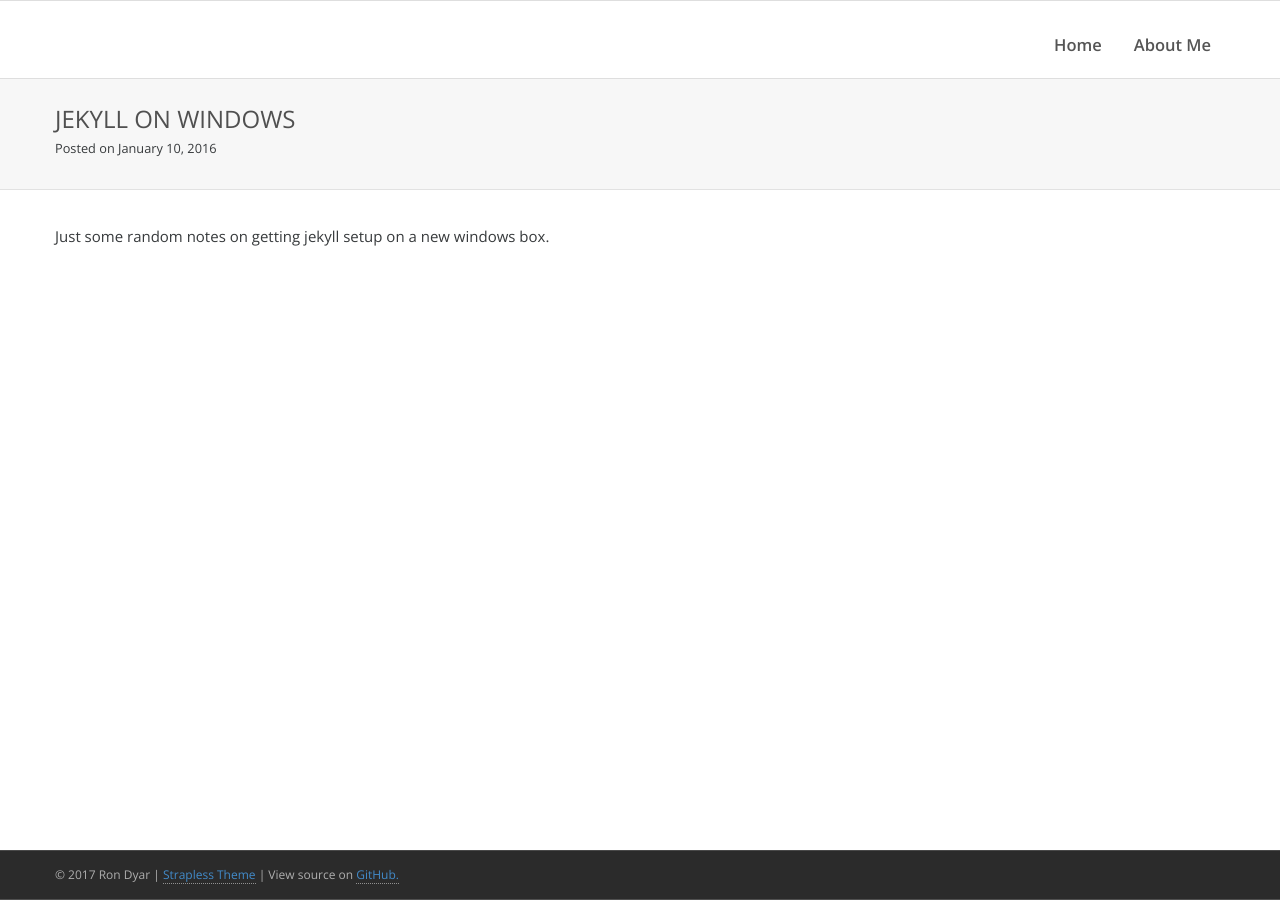
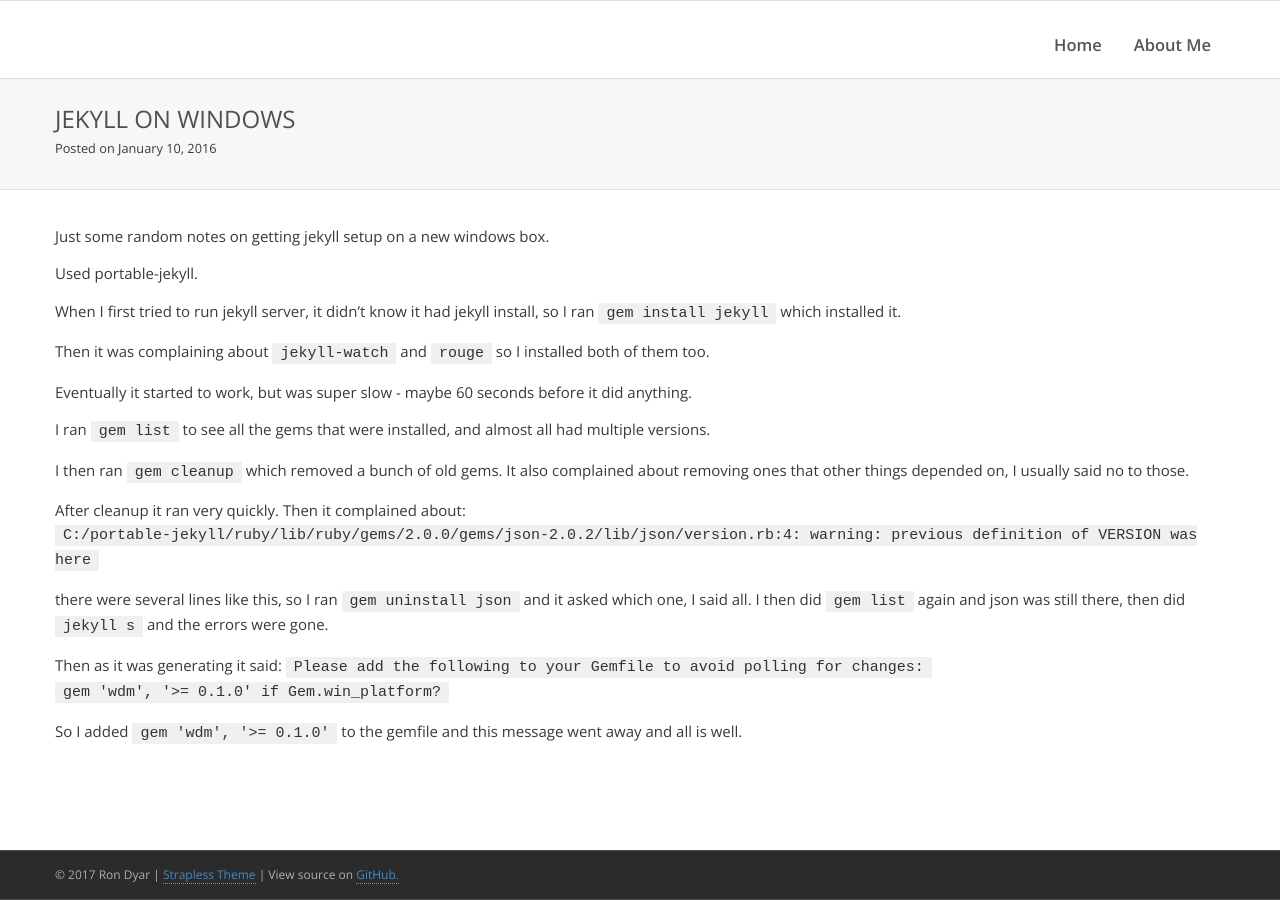
Before and after one commit to rdyar/rdyar.github.io, a Jekyll site: the page built from _posts/2016-01-10-jekyll-on-windows.md, in a window 1280 px wide. Built offline with Jekyll 4.4.1, drawn with Linux system fonts in a browser that asks for light colours.

Commit message:
Update 2016-01-10-jekyll-on-windows.md

```diff
--- a/_posts/2016-01-10-jekyll-on-windows.md
+++ b/_posts/2016-01-10-jekyll-on-windows.md
@@ -1,3 +1,26 @@
 ---
 ---
 Just some random notes on getting jekyll setup on a new windows box.
+
+Used portable-jekyll.
+
+When I first tried to run jekyll server, it didn't know it had jekyll install, so I ran `gem install jekyll` which installed it.
+
+Then it was complaining about `jekyll-watch` and `rouge` so I installed both of them too.
+
+Eventually it started to work, but was super slow - maybe 60 seconds before it did anything.
+
+I ran `gem list` to see all the gems that were installed, and almost all had multiple versions.
+
+I then ran `gem cleanup` which removed a bunch of old gems. It also complained about removing ones that other things depended on, I usually said no to those.
+
+After cleanup it ran very quickly. Then it complained about:
+`C:/portable-jekyll/ruby/lib/ruby/gems/2.0.0/gems/json-2.0.2/lib/json/version.rb:4: warning: previous definition of VERSION was here`
+
+there were several lines like this, so I ran `gem uninstall json` and it asked which one, I said all. I then did `gem list` again and json was still there, then did `jekyll s` and the errors were gone.
+
+Then as it was generating it said:
+`Please add the following to your Gemfile to avoid polling for changes:`
+ `gem 'wdm', '>= 0.1.0' if Gem.win_platform?`
+
+ So I added `gem 'wdm', '>= 0.1.0'` to the gemfile and this message went away and all is well.
```
